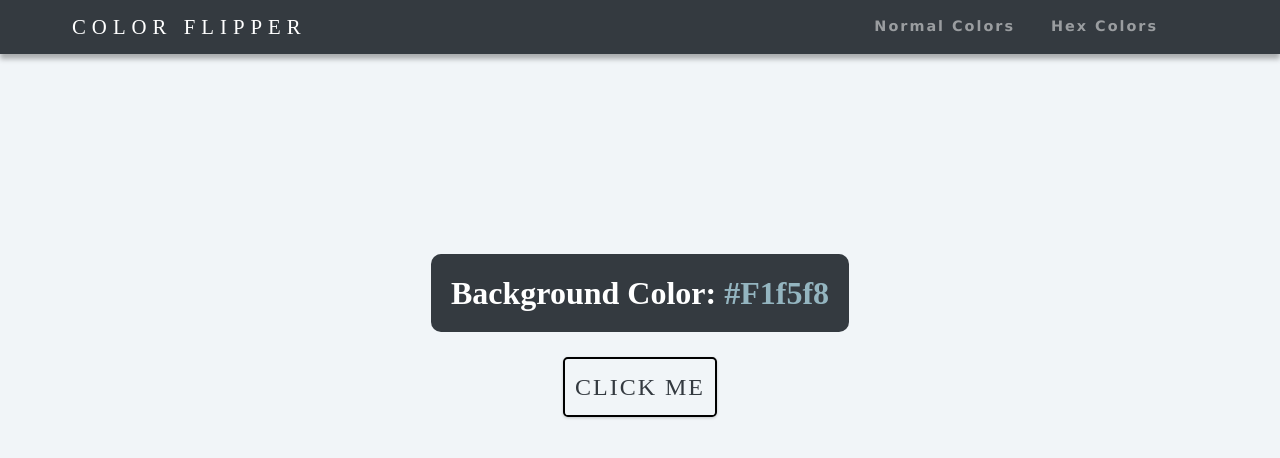
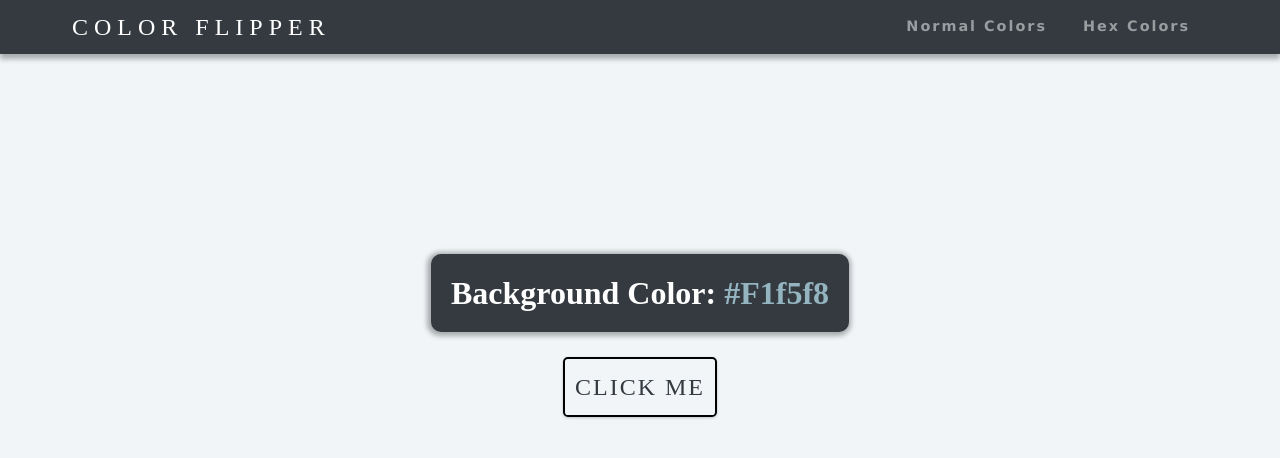
Before and after one commit to Digvijay988/background-Changer, a plain HTML site: page index.html in a window 1280 px wide. Drawn offline with nearby package versions, Linux system fonts and the light colour scheme; a web font is replaced by a local one.

Commit message:
Update styles.css

```diff
--- a/styles.css
+++ b/styles.css
@@ -1,12 +1,28 @@
 body {
     background-color: #F1f5f8;
     transition: 1000ms;
+
 }
+
+/* navigation bar css properties */
 
 .navbar {
     padding: 0.5rem;
     box-shadow: 0 5px 5px rgb(0, 0, 0, 0.3);
 
+
+}
+
+.navbar-brand {
+    font-size: 1.5rem;
+    padding: 0 0 0 4rem;
+    font-family: 'Rubik', 'sans-serif';
+    letter-spacing: 6px;
+
+}
+
+.navbar-nav {
+    padding: 0 4rem;
 
 }
 
@@ -17,25 +33,16 @@ body {
     font-family: Verdana, Geneva, Tahoma, sans-serif;
     letter-spacing: 2px;
 
-}
-
-.navbar-brand {
-    font-size: 1.3rem;
-    padding: 0 0 0 4rem;
-    font-family: 'Rubik', 'sans-serif';
-    letter-spacing: 6px;
 
 }
 
-.navbar-nav {
-    padding: 0 6rem;
-
-}
+/* div containing h2 and button css properties */
 
 .content {
     text-align: center;
     margin: 200px auto;
     width: fit-content;
+
 }
 
 
@@ -49,6 +56,7 @@ h2 {
     padding: 20px;
     border-radius: 10px;
     margin-bottom: 25px;
+    box-shadow: -1px 1px 5px 3px rgba(0, 0, 0, 0.3);
 
 }
 
@@ -68,9 +76,16 @@ h2 {
     text-transform: capitalize;
 }
 
+/* media query to adjust the webite on screen 480px wider and smaller with the css properties mentioned below */
+
 @media screen and (max-width:480px) {
     .navbar-brand {
-        padding: 0 0 0 1rem;;
+        font-size: 1.3rem;
+        padding: 0 0 0 1rem;
+    }
+
+    .navbar-nav {
+        padding:0 1rem ;
     }
 
 }
```
